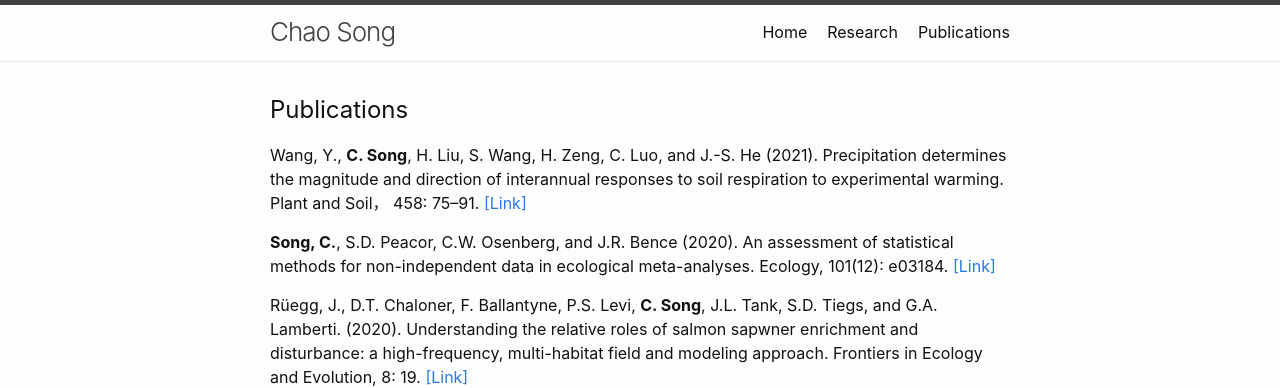
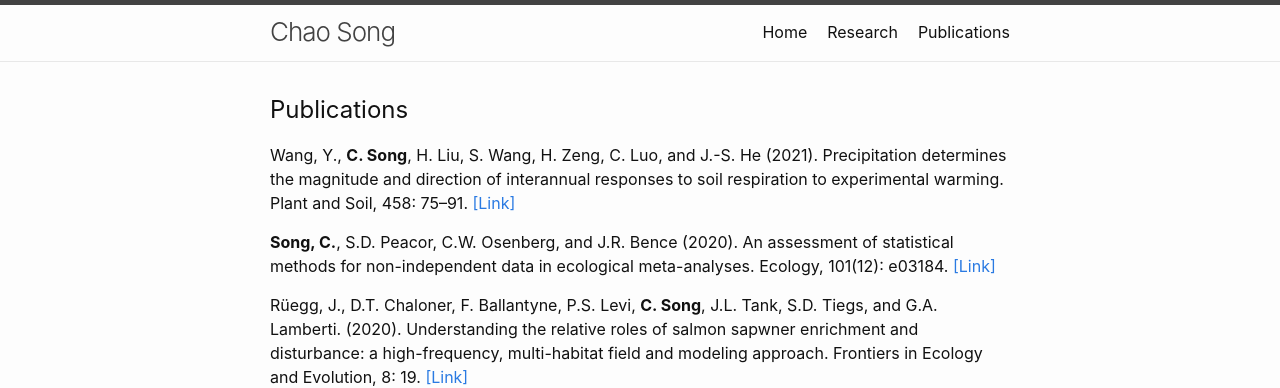
Before and after one commit to songchao1986/songchao1986.github.io, a Jekyll site: the page built from publications.md, in a window 1280 px wide. Shown: the top 388 px of the page. Built offline with Jekyll 4.4.1, drawn with Linux system fonts in a browser that asks for light colours.

```diff
--- a/publications.md
+++ b/publications.md
@@ -6,7 +6,7 @@ permalink: /publications/
 
 ## Publications
 
-Wang, Y., **C. Song**, H. Liu, S. Wang, H. Zeng, C. Luo, and J.-S. He (2021). Precipitation determines the magnitude and direction of interannual responses to soil respiration to experimental warming. Plant and Soil， 458: 75--91. [[Link]](https://link.springer.com/article/10.1007/s11104-020-04438-y)
+Wang, Y., **C. Song**, H. Liu, S. Wang, H. Zeng, C. Luo, and J.-S. He (2021). Precipitation determines the magnitude and direction of interannual responses to soil respiration to experimental warming. Plant and Soil, 458: 75--91. [[Link]](https://link.springer.com/article/10.1007/s11104-020-04438-y)
 
 **Song, C.**, S.D. Peacor, C.W. Osenberg, and J.R. Bence (2020). An assessment of statistical methods for non-independent data in ecological meta-analyses. Ecology, 101(12): e03184. [[Link]](https://esajournals.onlinelibrary.wiley.com/doi/abs/10.1002/ecy.3184)
 
```
